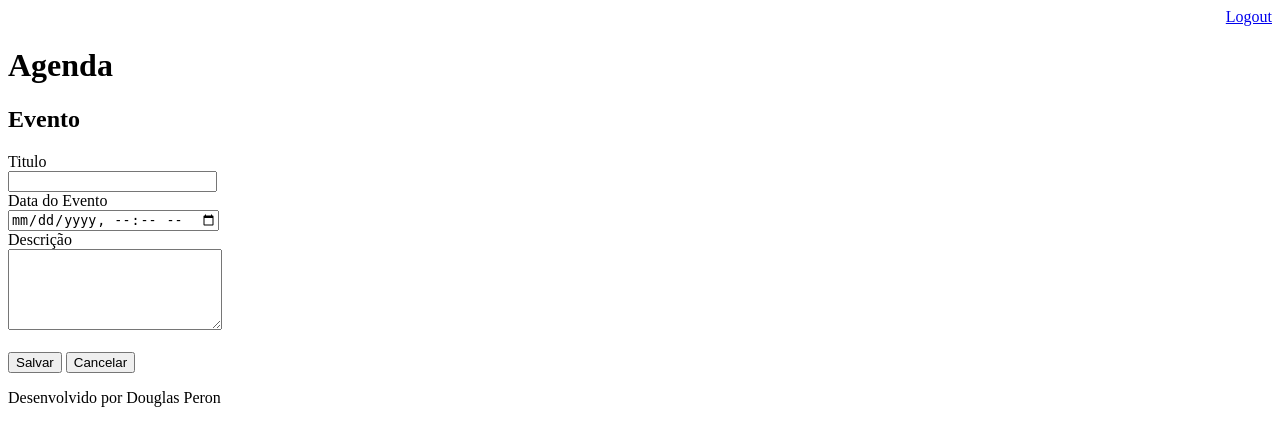
After one commit to DougPeron/aprendendo_agenda, a Django app: page /agenda/evento/ in a window 1280 px wide. The commit adds this page. Shown: the top 446 px of the page. Run offline with Django 3.2, Linux system fonts and the light colour scheme; a user stored in the database is signed in.

Commit message:
Adicionado incerção de evento e botoes de salvar e cancelar.

```diff
--- a/agenda/urls.py
+++ b/agenda/urls.py
@@ -21,10 +21,13 @@ from django.views.generic import RedirectView
 urlpatterns = [
     path('admin/', admin.site.urls),
     path('agenda/', views.lista_eventos),
+    path('agenda/evento/', views.evento),
+    path('agenda/evento/submit', views.submit_evento),
     #path('', views.index) forma para redirecionar index para /agenda (ver views.py)
     path('', RedirectView.as_view(url = '/agenda/')),
     path('login/', views.login_user),
     path('login/submit', views.submit_login),
-    path('logout/', views.logout_user)
+    path('logout/', views.logout_user),
+
 
 ]
--- a/core/views.py
+++ b/core/views.py
@@ -33,3 +33,20 @@ def lista_eventos(request):
     evento = Evento.objects.filter(usuario= usuario)
     dados = {'eventos': evento}
     return render(request,'agenda.html', dados)
+
+@login_required(login_url='/login/')
+def evento(request):
+    return render(request, 'evento.html')
+
+@login_required(login_url='/login/')
+def submit_evento(request):
+    if request.POST:
+        titulo = request.POST.get('titulo')
+        data_evento = request.POST.get('data_evento')
+        descricao = request.POST.get('descricao')
+        usuario = request.user
+        Evento.objects.create(titulo=titulo,
+                              data_evento=data_evento,
+                              descricao=descricao,
+                              usuario=usuario)
+    return redirect('/')
--- a/templates/agenda.html
+++ b/templates/agenda.html
@@ -2,6 +2,9 @@
 
 {% block content %}
 <h2>Agendamentos</h2>
+<a href="evento/">
+  <button type="button">Novo Evento</button>
+</a>
   <ul style="font-size: 22px">
   {% for evento in eventos %}
     <li>{{evento.titulo}} - {{evento.get_data_evento}}</li>
--- /dev/null
+++ b/templates/evento.html
@@ -0,0 +1,24 @@
+{% extends "model-page.html" %}
+
+{% block content %}
+<h2>Evento</h2>
+
+<form action="submit" method="POST">{% csrf_token %}
+    <label>Titulo</label>
+    <br>
+    <input type="text" name="titulo"size="23">
+    <br>
+    <label>Data do Evento</label>
+    <br>
+    <input type="datetime-local" name="data_evento">
+    <br>
+    <label>Descrição</label>
+    <br>
+    <textarea name="descricao"rows="5" cols="24"></textarea>
+    <br><br>
+    <button type="submit">Salvar</button>
+    <a href="/">
+    <button type="button">Cancelar</button>
+    </a>
+</form>
+{% endblock %}
--- a/templates/model-page.html
+++ b/templates/model-page.html
@@ -1,10 +1,13 @@
 <!DOCTYPE html>
-<html lang="en">
+<html lang="pt-br">
 <head>
     {% include "model-header.html" %}
 </head>
 <body>
-    {% block content %} {% endblock %}
+    <div>
+        {% block content %}
+        {% endblock %}
+    </div>
     {% include "model-footer.html" %}
 </body>
 </html>
```
Also changed, not shown: db.sqlite3.
